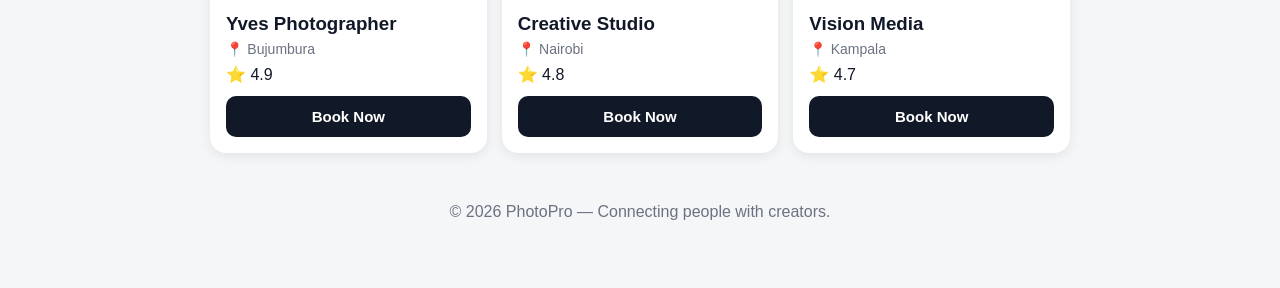
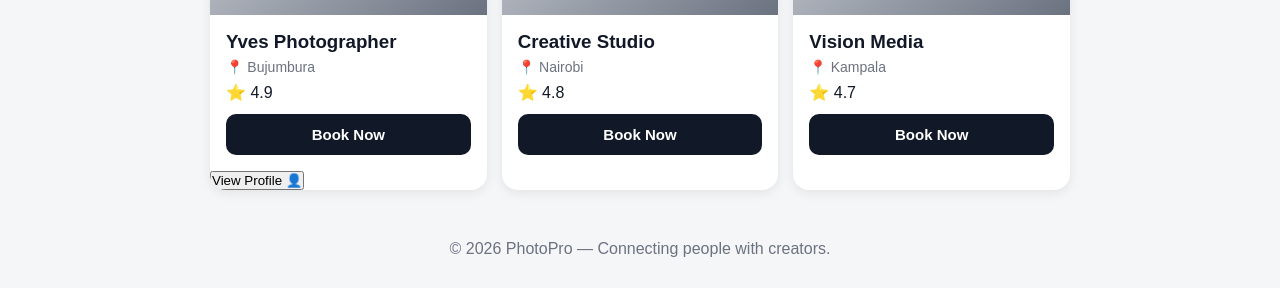
Before and after one commit to yvesworker-cell/PhotoPro, a plain HTML site: page index.html in a window 1280 px wide. Shown: the part 543-831 px from the top of the page. Before the commit the page ends 800 px from the top, so only its background shows below. Drawn offline with Linux system fonts and the light colour scheme.

Commit message:
Update index.html

```diff
--- a/index.html
+++ b/index.html
@@ -151,7 +151,13 @@
       navigator.serviceWorker.register("./sw.js");
     });
   }
+
+  function viewProfile() {
+    window.location.href = "profile.html";
+  }
 </script>
+
+}
 
   <header>
     <h1>📸 PhotoPro</h1>
@@ -189,7 +195,7 @@
           <button class="book" onclick="bookNow('Yves Photographer')">
             Book Now
           </button>
-        </div>
+        </div><button onclick="viewProfile()">View Profile 👤</button>
       </div>
 
       <div class="card">
```
